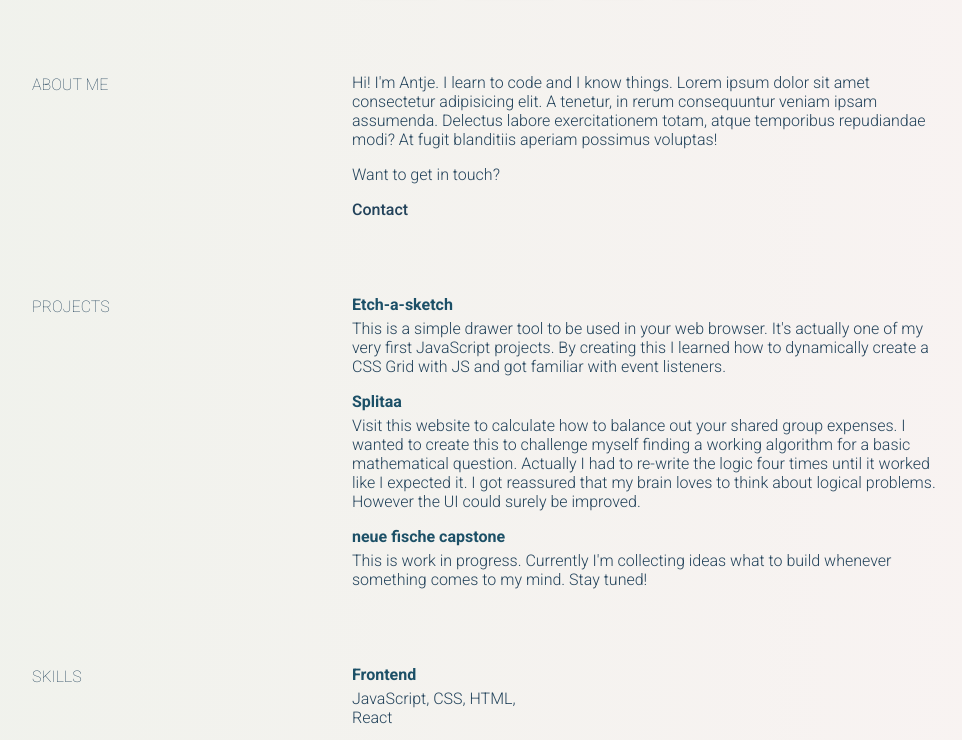
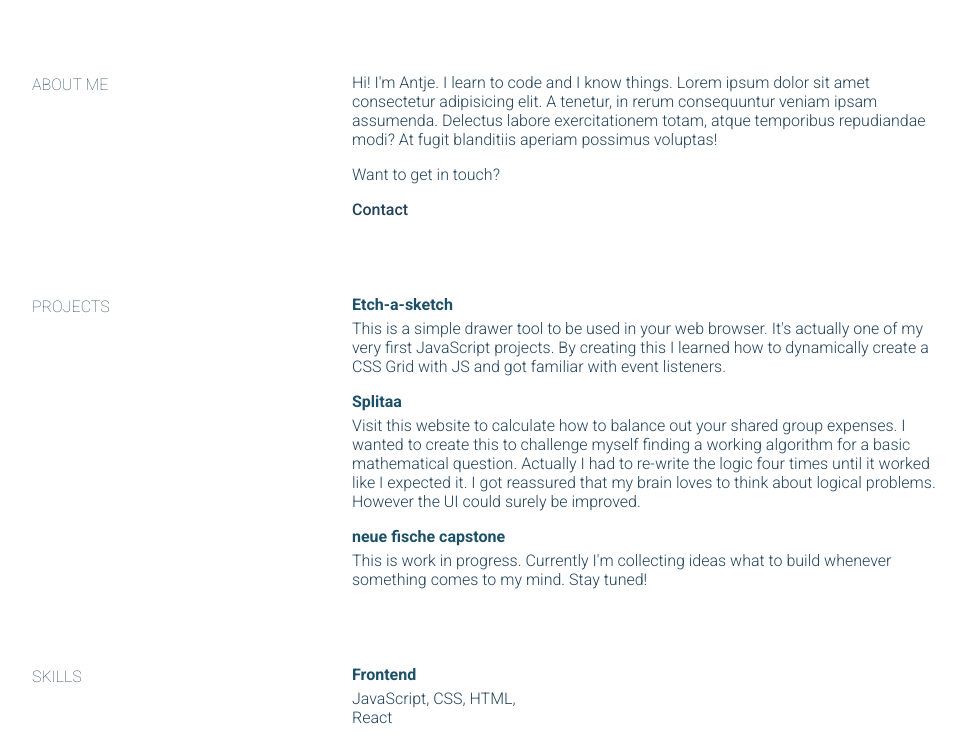
Before and after one commit to PulexIrritans/Mywebsite, a plain HTML site: page index.html in a window 1280 px wide. Shown: the part 274-1014 px from the top of the page, without its empty margins (68-1030 px from the left). Drawn offline with Linux system fonts and the light colour scheme.

Commit message:
changed styles

```diff
--- a/styles.css
+++ b/styles.css
@@ -6,7 +6,7 @@
 
 body,
 html {
-  height: 100vh;
+  /* height: 100vh; */
   width: 100vw;
   margin: 0px;
   font-family: "Roboto", sans-serif;
@@ -23,7 +23,7 @@ html {
     rgba(179,215,218,1) 100%
   ); */
 
-  background: linear-gradient(
+  background-color: linear-gradient(
     90deg,
     rgba(240, 242, 236, 1) 0%,
     rgba(250, 243, 243, 1) 100%
```
